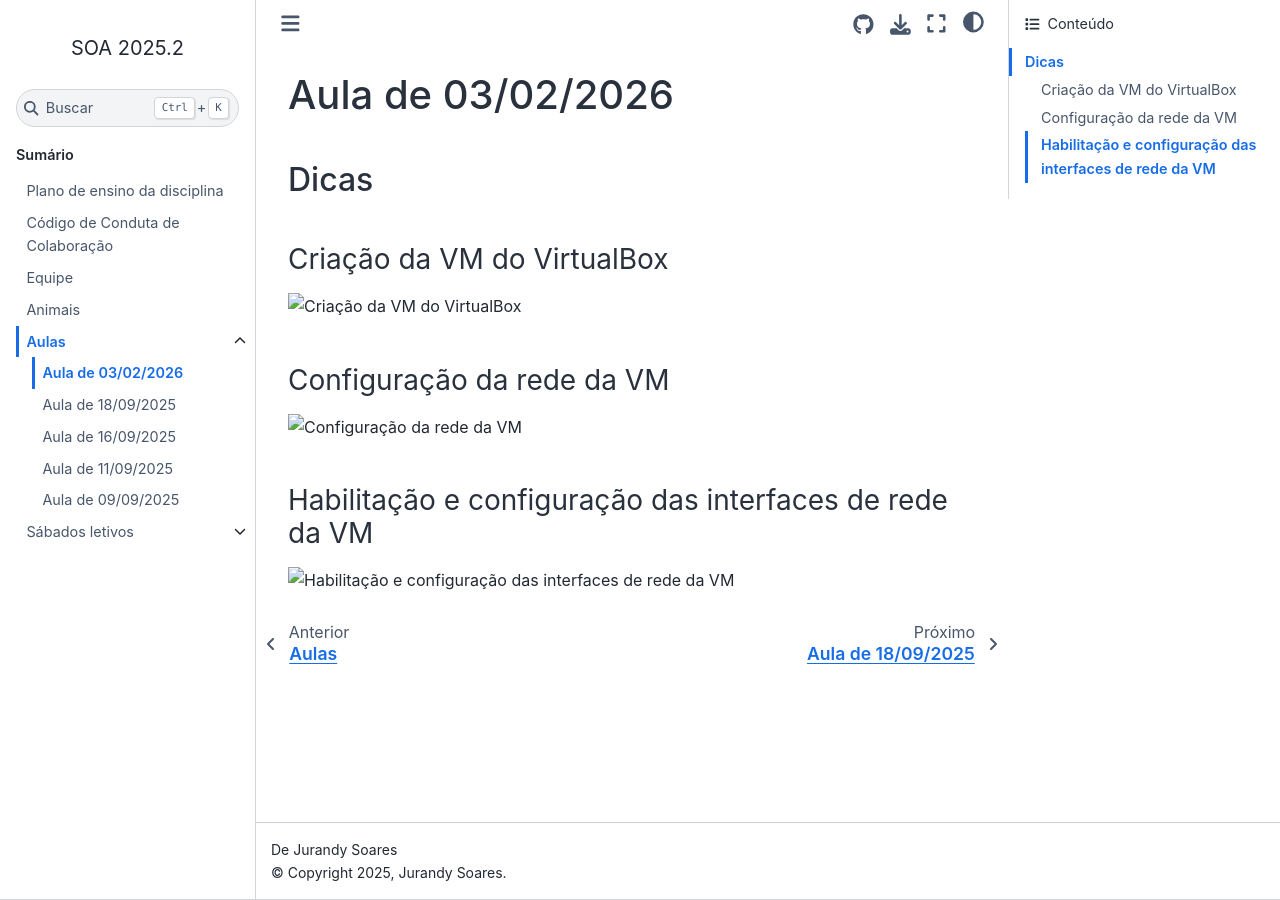
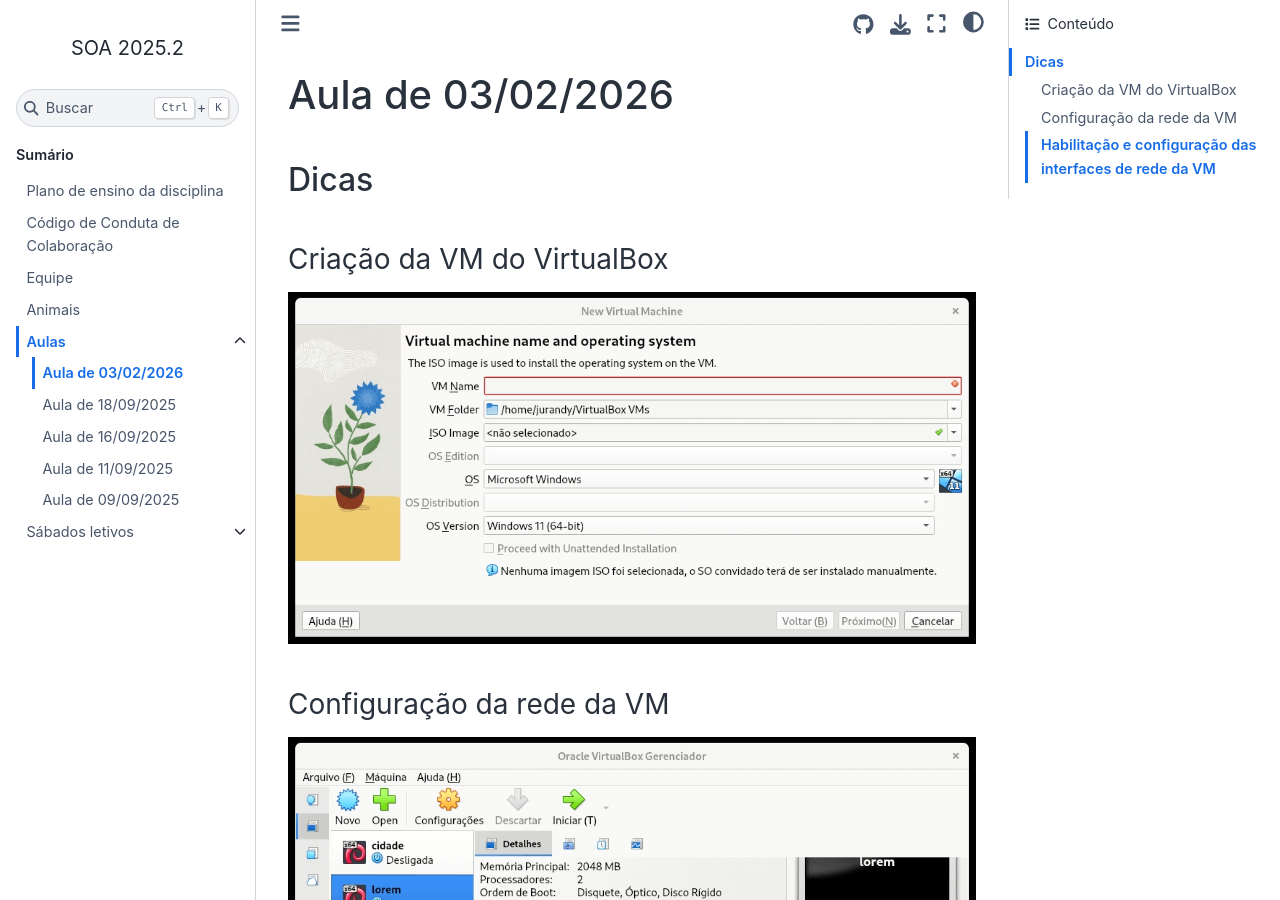
Before and after one commit to jurandysoares/soa20252, a Sphinx documentation site: the page built from docs/aulas/aula-2026-02-03.md, in a window 1280 px wide and 900 px high. Built offline with Sphinx 7.4.7 and the Sphinx Book theme 1.1.4, drawn with Linux system fonts in a browser that asks for light colours.

Commit message:
Fix image paths in aula-2026-02-03.md

```diff
--- a/docs/aulas/aula-2026-02-03.md
+++ b/docs/aulas/aula-2026-02-03.md
@@ -4,13 +4,13 @@
 
 ### Criação da VM do VirtualBox
 
-![Criação da VM do VirtualBox](01-vm-criacao.gif)
+![Criação da VM do VirtualBox](./gif/01-vm-criacao.gif)
 
 
 ### Configuração da rede da VM
 
-![Configuração da rede da VM](02-vm-conf-rede.gif)
+![Configuração da rede da VM](./gif/02-vm-conf-rede.gif)
 
 ### Habilitação e configuração das interfaces de rede da VM
 
-![Habilitação e configuração das interfaces de rede da VM](03-vm-conf-rede-3-ifaces.gif)
+![Habilitação e configuração das interfaces de rede da VM](./gif/03-vm-conf-rede-3-ifaces.gif)
```
